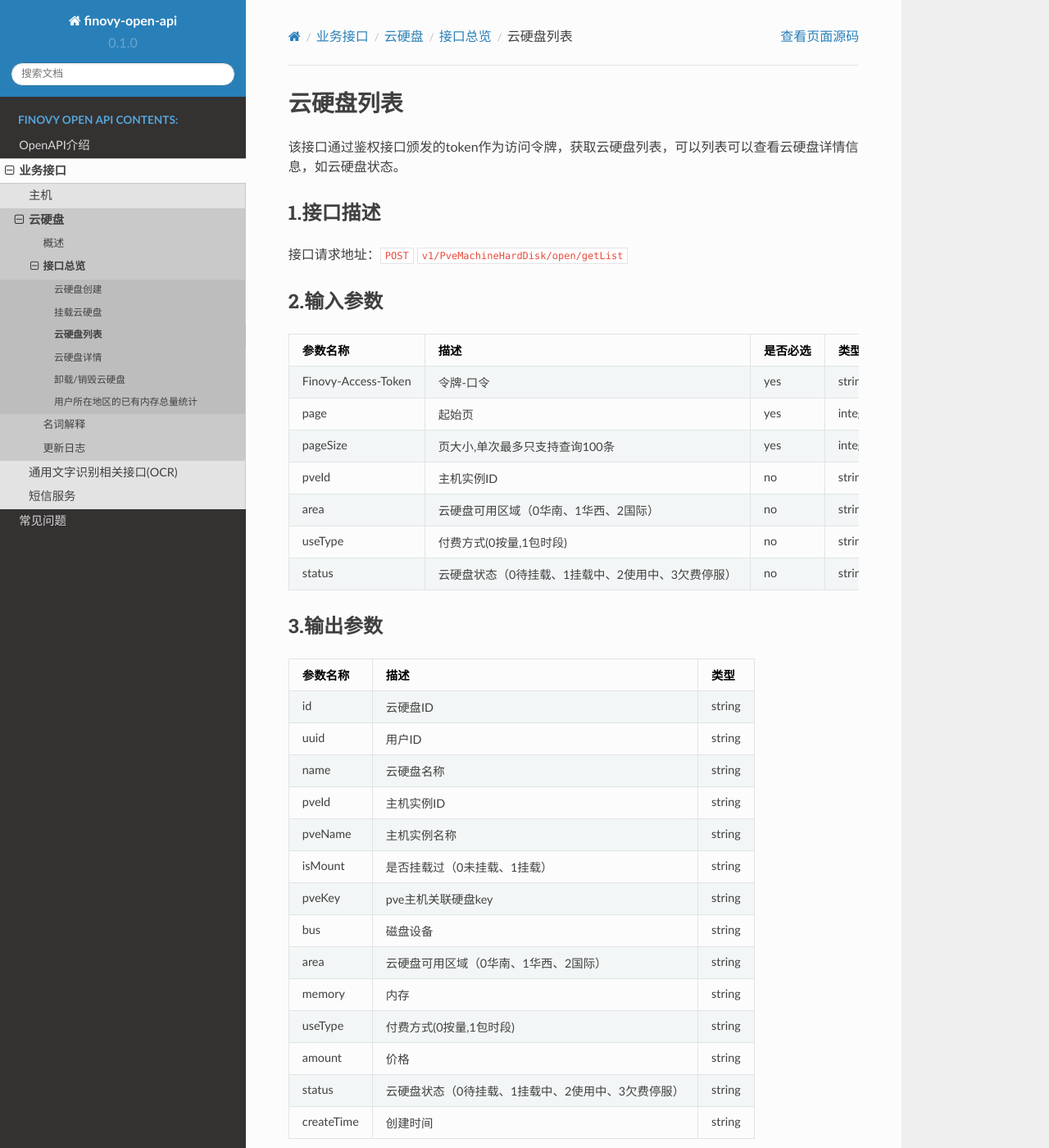
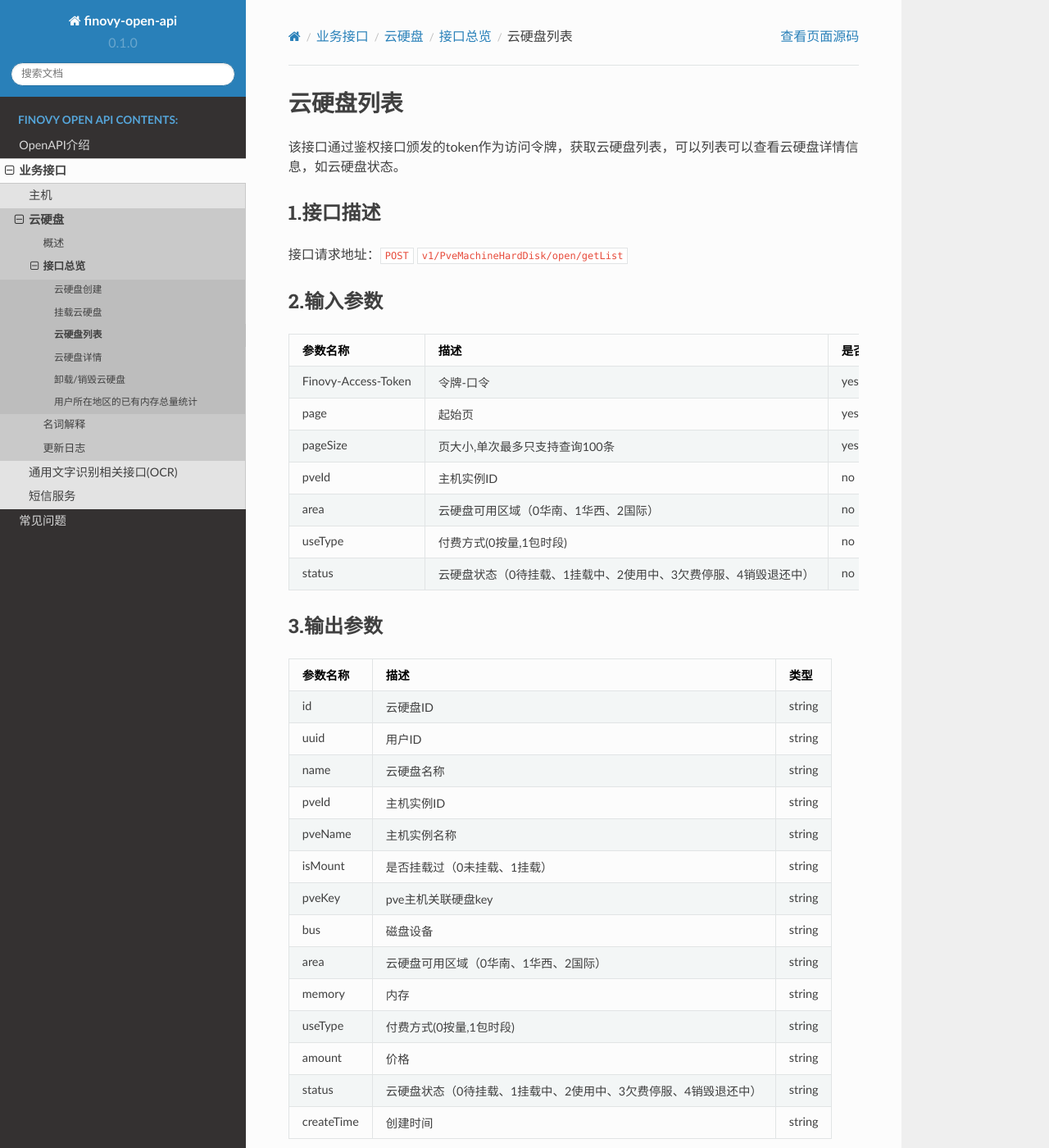
Before and after one commit to finovy/open-api, a Sphinx documentation site: the page built from docs/source/api/pveharddiskapioverview/3.list.md, in a window 1280 px wide and 1400 px high. Shown: the whole window at 82% size. Built offline with Sphinx 7.4.7 and the Read the Docs theme 2.0.0, drawn with Linux system fonts in a browser that asks for light colours.

Commit message:
fix:云硬盘列表添加销毁退还中状态

```diff
--- a/docs/source/api/pveharddiskapioverview/3.list.md
+++ b/docs/source/api/pveharddiskapioverview/3.list.md
@@ -16,26 +16,26 @@
 | pveId               | 主机实例ID                                     | no   | string  | body     |
 | area                | 云硬盘可用区域（0华南、1华西、2国际）                       | no   | string  | body     |
 | useType             | 付费方式(0按量,1包时段)                             | no   | string  | body     |
-| status              | 云硬盘状态（0待挂载、1挂载中、2使用中、3欠费停服） | no   | string  | body     |
+| status              | 云硬盘状态（0待挂载、1挂载中、2使用中、3欠费停服、4销毁退还中） | no   | string  | body     |
 
 ### 3.输出参数
 
-| 参数名称       | 描述                                         | 类型     |
-|:-----------|:-------------------------------------------|--------|
-| id         | 云硬盘ID                                      | string |
-| uuid       | 用户ID                                       | string |
-| name       | 云硬盘名称                                      | string |
-| pveId      | 主机实例ID                                     | string |
-| pveName    | 主机实例名称                                     | string |
-| isMount    | 是否挂载过（0未挂载、1挂载）                            | string |
-| pveKey     | pve主机关联硬盘key                               | string |
-| bus        | 磁盘设备                                       | string |
-| area       | 云硬盘可用区域（0华南、1华西、2国际）                       | string |
-| memory     | 内存                                         | string |
-| useType    | 付费方式(0按量,1包时段)                             | string |
-| amount     | 价格                                         | string |
-| status     | 云硬盘状态（0待挂载、1挂载中、2使用中、3欠费停服） | string |
-| createTime | 创建时间                                       | string |
+| 参数名称       | 描述                                 | 类型     |
+|:-----------|:-----------------------------------|--------|
+| id         | 云硬盘ID                              | string |
+| uuid       | 用户ID                               | string |
+| name       | 云硬盘名称                              | string |
+| pveId      | 主机实例ID                             | string |
+| pveName    | 主机实例名称                             | string |
+| isMount    | 是否挂载过（0未挂载、1挂载）                    | string |
+| pveKey     | pve主机关联硬盘key                       | string |
+| bus        | 磁盘设备                               | string |
+| area       | 云硬盘可用区域（0华南、1华西、2国际）               | string |
+| memory     | 内存                                 | string |
+| useType    | 付费方式(0按量,1包时段)                     | string |
+| amount     | 价格                                 | string |
+| status     | 云硬盘状态（0待挂载、1挂载中、2使用中、3欠费停服、4销毁退还中） | string |
+| createTime | 创建时间                               | string |
 
 ### 4.示例
 
```
